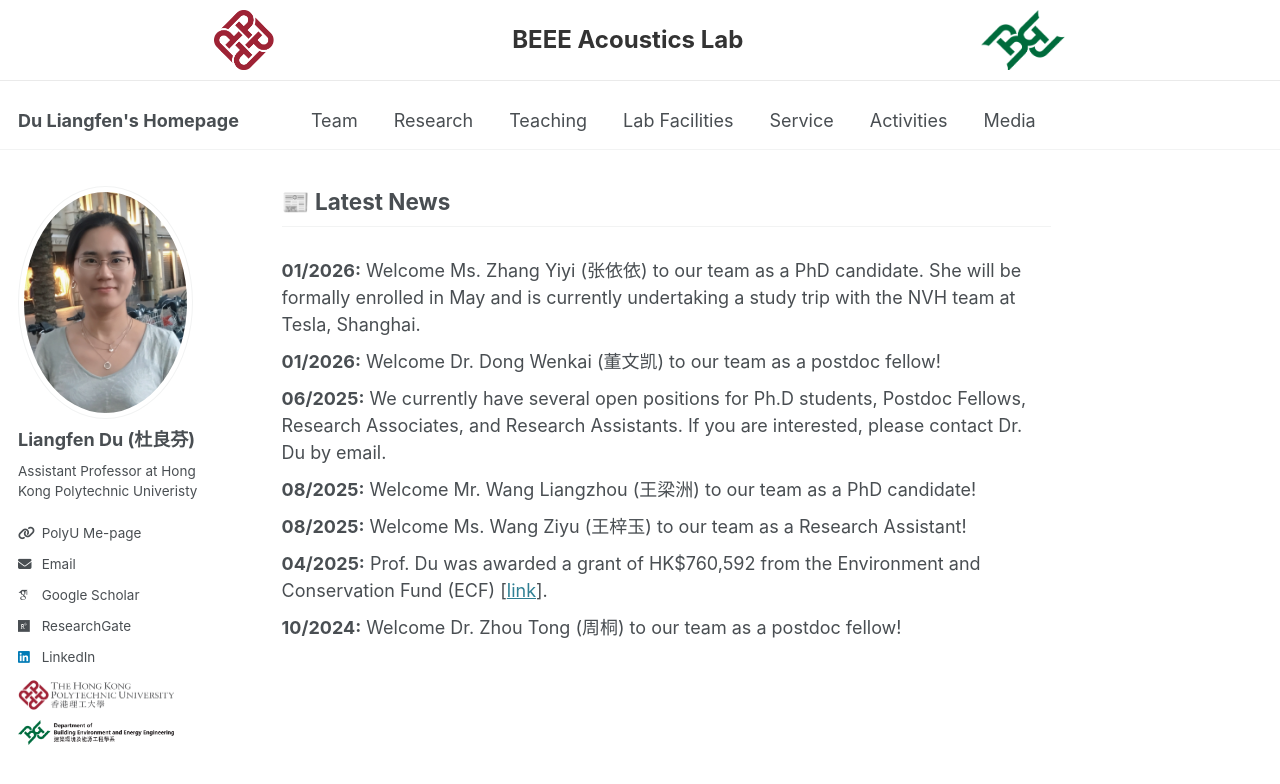
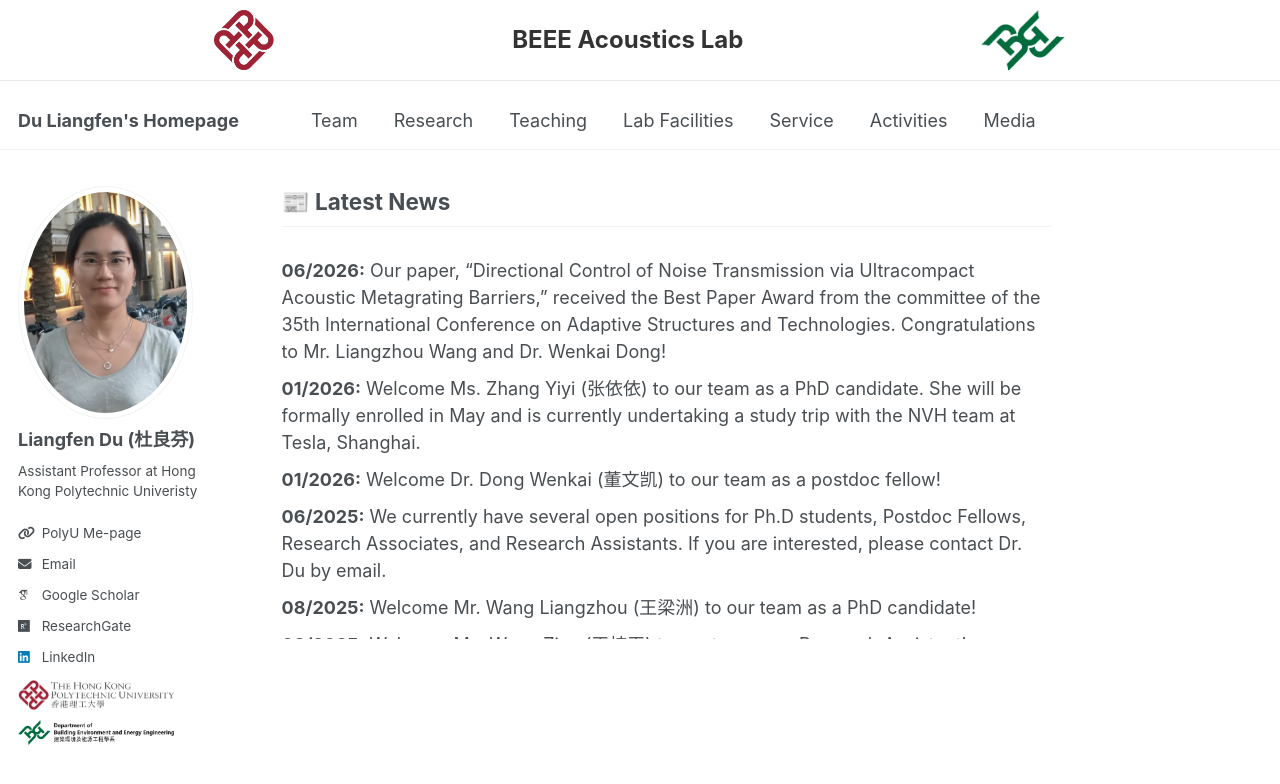
Before and after one commit to liangfen-du/liangfen-du.github.io, a Jekyll site: the page built from _pages/about.md, in a window 1280 px wide and 900 px high, scrolled down 946 px. Shown: the top 784 px of the window. Built offline with Jekyll 4.4.1, drawn with Linux system fonts in a browser that asks for light colours; some web fonts are replaced.

Commit message:
docs(about): 添加2026年6月最佳论文奖获奖新闻

```diff
--- a/_pages/about.md
+++ b/_pages/about.md
@@ -33,6 +33,7 @@ After graduation, she worked as an Acoustic Consultant in the industry for vario
 
 <div class="news-scroll" style="max-height: 400px; overflow-y: auto; padding-right: 10px;">
   <ul style="list-style-type: none; padding-left: 0;">
+    <li style="margin-bottom: 10px;"><strong>06/2026:</strong> Our paper, “Directional Control of Noise Transmission via Ultracompact Acoustic Metagrating Barriers,” received the Best Paper Award from the committee of the 35th International Conference on Adaptive Structures and Technologies. Congratulations to Mr. Liangzhou Wang and Dr. Wenkai Dong!</li>
     <li style="margin-bottom: 10px;"><strong>01/2026:</strong> Welcome Ms. Zhang Yiyi (张依依) to our team as a PhD candidate. She will be formally enrolled in May and is currently undertaking a study trip with the NVH team at Tesla, Shanghai.</li>
     <li style="margin-bottom: 10px;"><strong>01/2026:</strong> Welcome Dr. Dong Wenkai (董文凯) to our team as a postdoc fellow!</li>
     <li style="margin-bottom: 10px;"><strong>06/2025:</strong> We currently have several open positions for Ph.D students, Postdoc Fellows, Research Associates, and Research Assistants. If you are interested, please contact Dr. Du by email.</li>
```
